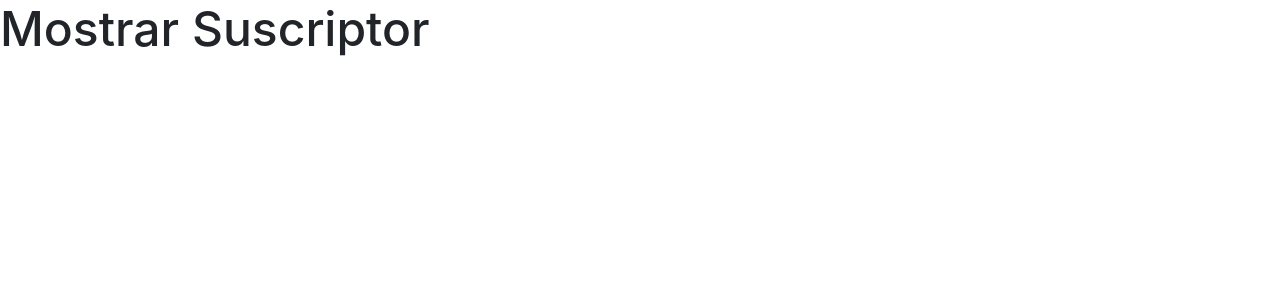
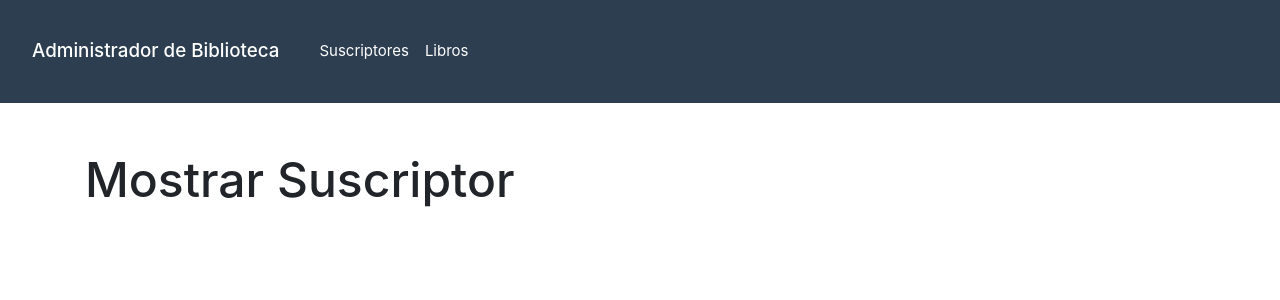
Before and after one commit to jorgebarcos/React-Firebase-Adm-Biblioteca, a React (Create React App) app: page /suscriptores/mostrar/1 in a window 1280 px wide. Shown: the top 300 px of the page. Built offline with nearby package versions, Linux system fonts and the light colour scheme.

Commit message:
Creando la barra principal

```diff
--- a/src/App.js
+++ b/src/App.js
@@ -6,9 +6,13 @@
 import EditarSuscriptor from './components/suscriptores/EditarSuscriptor';
 import NuevoSuscriptor from './components/suscriptores/NuevoSuscriptor';
 
+import Navbar from './components/layout/Navbar';
+
 function App() {
 	return (
 		<Router>
+			<Navbar />
+			<div className="container">
 				<Switch>
 					<Route exact path="/suscriptores" component={Suscriptores} />
 					<Route exact path="/suscriptores/nuevo" component={NuevoSuscriptor} />
@@ -16,6 +20,7 @@
 
 					<Route exact path="/suscriptores/editar/:id" component={EditarSuscriptor} />
 				</Switch>
+			</div>
 		</Router>
 	);
 }
--- /dev/null
+++ b/src/components/layout/Navbar.js
@@ -0,0 +1,40 @@
+import React from 'react';
+import { Link } from 'react-router-dom';
+
+const Navbar = () => {
+	return (
+		<nav className="navbar navbar-expand-lg navbar-dark bg-primary mb-5">
+			<nav className="navbar navbar-light">
+				<span className="navbar-brand mb-0 h1">Administrador de Biblioteca</span>
+			</nav>
+			<button
+				className="navbar-toggler"
+				type="button"
+				data-toggle="collapse"
+				data-target="#navbarColor01"
+				aria-controls="navbarColor01"
+				aria-expanded="false"
+				aria-label="Toggle navigation"
+			>
+				<span className="navbar-toggler-icon" />
+			</button>
+
+			<div className="collapse navbar-collapse" id="navbarColor01">
+				<ul className="navbar-nav mr-auto">
+					<li className="nav-item">
+						<Link to={'/suscriptores'} className="nav-link">
+							Suscriptores
+						</Link>
+					</li>
+					<li className="nav-item">
+						<Link to={'/'} className="nav-link">
+							Libros
+						</Link>
+					</li>
+				</ul>
+			</div>
+		</nav>
+	);
+};
+
+export default Navbar;
```
Lines whose indentation alone changed are shown as unchanged.
